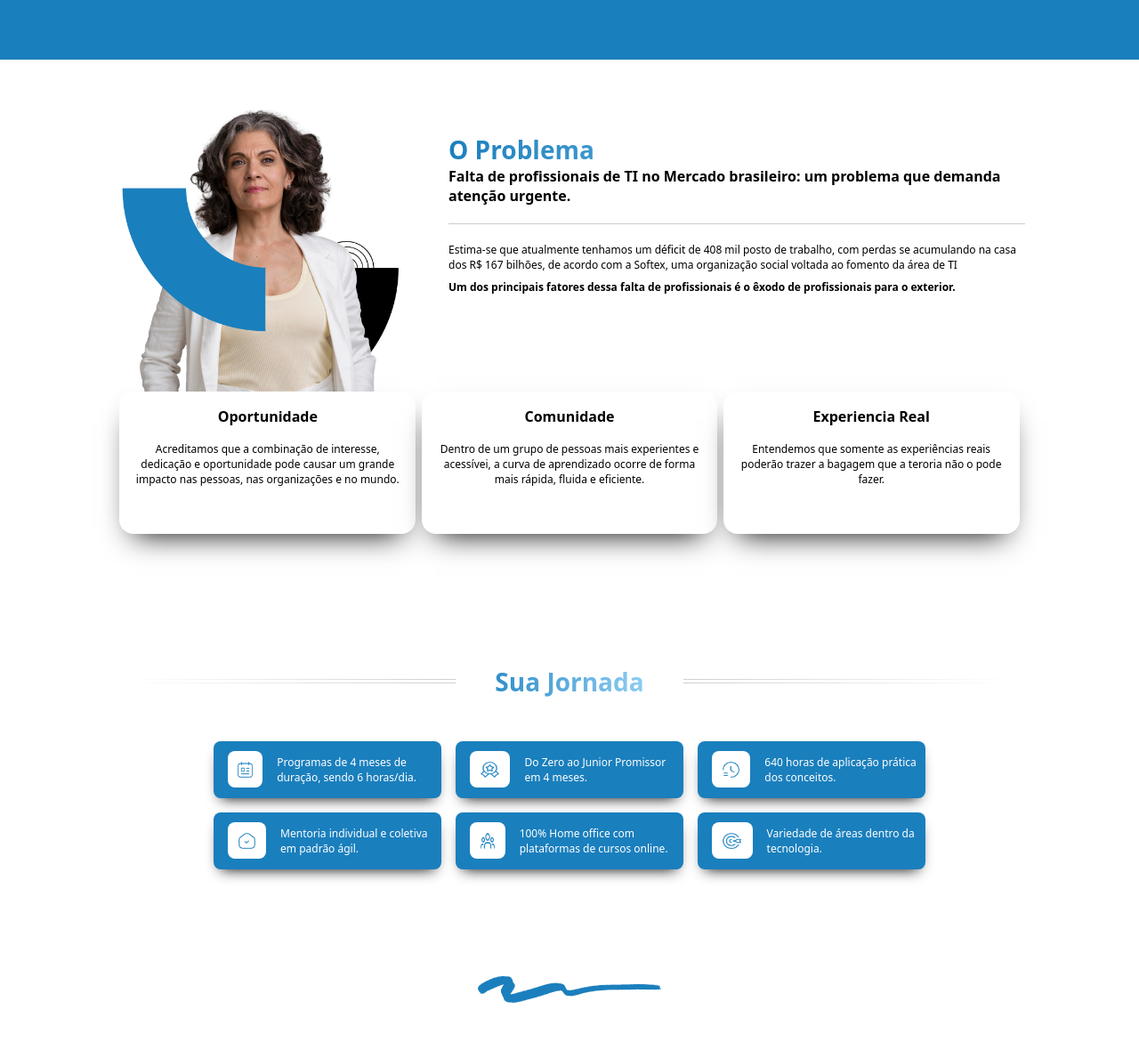
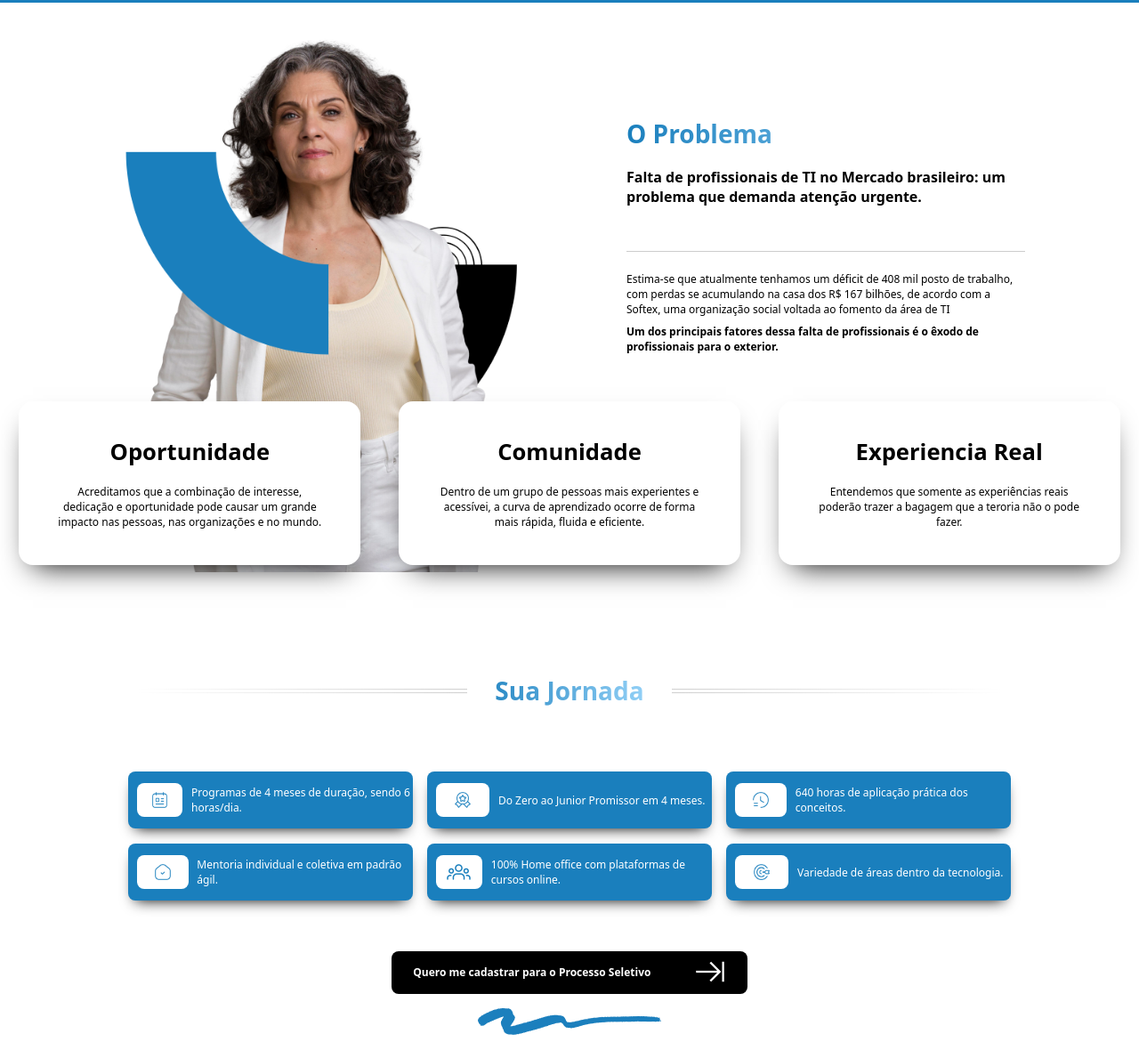
Before and after one commit to patrickluizdev/desafio-netuno-page, a plain HTML site: page index.html in a window 1280 px wide. Shown: the part 1295-2466 px from the top of the page at 89% size. Drawn offline with Linux system fonts and the light colour scheme; a web font is replaced by a local one.

Commit message:
Refactor: melhorias no codigo

```diff
--- a/assets/css/_button.scss
+++ b/assets/css/_button.scss
@@ -15,3 +15,22 @@
         color: $color-white;
     }
 }
+
+.btn-black{
+    border-radius: 1vh;
+    border-style: none;
+    background-color: $color-black;
+    font-weight: 700;
+    transition: all 900ms linear 0s;
+    font-size: 1.8vh;
+    &:hover {
+        background-color: $color-blue-l;
+        color: $color-black;
+        opacity: 0.9;
+        a{
+            text-decoration: none;
+            color: $color-black;
+        }
+    }
+
+}
--- a/assets/css/_card.scss
+++ b/assets/css/_card.scss
@@ -2,34 +2,44 @@
     display: flex;
     margin: auto;
     @extend .flexCenter;
+
     h2{
         text-transform: capitalize;
+        width: 100%;
+        font-size: 2vw;
+        text-align: center;
     }
     div{
         @extend .flexCenter;
-        justify-content: flex-start;
         flex-direction: column;
-        margin-left: 0.4vh;
-        margin-right: 0.4vh;
+        margin-left: 1%;
+        margin-right: 1%;
         background-color: $color-white;
-        width: 26vw;
-        height: 20vh;
+        width: 30%;
+        min-width: 25vw;
+        height: 60%;
+        min-height: 23vh;
         border-radius: 2vh;
         box-shadow: 0vh 2vh 4vh -2vh $color-black;
+        margin: auto;
         h2{
             padding-top: 5%;
         }
         p{
             padding: 5%;
             text-align: center;
+            max-width: 80%;
+            max-height: 90%;
+
         }
     }
 }
 
 .card-jornada{
     display: flex;
-    z-index: 1;
-    margin-top: 5vh;
+    margin-top: 5%;
+    //flex-wrap: wrap;
+    justify-content: center;
     .card-blue{
         display: flex;
         flex-direction: row;
@@ -37,22 +47,22 @@
         background-color: $color-blue;
         border-radius: 1vh;
         box-shadow: 0vh 1vh 2vh -1vh $color-black;
-        width: 32vh;
+        width: 25vw;
         height: 8vh;
         margin: 1vh;
-        margin-bottom: 2vh;
+        margin-bottom: 5%;
         div{
             background-color: $color-white;
-            margin: 1rem;
-            padding: 1vh;
+            margin: 3%;
+            padding: 2%;
             height: 40%;
             width: 15%;
             border-radius: 1vh;
             @extend .flexCenter;
         }
         img{
-            height: 70%;
-            width: 70%;
+            max-height: 70%;
+            max-width: 70%;
         }
         p{
             color: $color-white;
--- a/assets/css/_form.scss
+++ b/assets/css/_form.scss
@@ -126,13 +126,17 @@ form {
                 }
             }
             .boolean{
+                display: flex;
                 margin-top: 5%;
                 padding-bottom: 7%;
                 width: 100%;
                 flex-direction: row;
 
                 label{
+                    display: flex;
+                    flex-direction: row;
                     padding-right: 1vw;
+                    width: 15%;
                     input{
                         appearance: none;
                         width: 1rem;
@@ -141,7 +145,7 @@ form {
                         border-radius: 5%;
                         outline: none;
                         cursor: pointer;
-                        margin-right: 0;
+                        margin-right: 8%;
                         &:checked {
                             background-color: $color-white;
                         }
--- a/assets/css/_section.scss
+++ b/assets/css/_section.scss
@@ -1,93 +1,9 @@
 main{
     @extend .flexCenter;
     background-color: $color-blue;
-    max-width: 100%;
     flex-direction: column;
     p{
         font-weight: 540;
-    }
-
-    .span-white{
-        background-color: $color-white;
-        width: 100%;
-
-        .problema{
-            width: 80vw;
-            height: 100vh;
-            @extend .flexCenter;
-            flex-direction: column;
-            margin: auto;
-            margin-top: -15vh;
-
-            .intro-problema{
-                display: flex;
-                flex-direction: row;
-                margin: auto;
-                img{
-                    width: 40vh;
-                }
-                article{
-                    margin-top: 7vh;
-                    margin-left: 7vh;
-                    color: $color-black;
-                    h1{
-                        background: linear-gradient(to right, $color-blue, $color-blue-l);
-                        -webkit-background-clip: text;
-                        -webkit-text-fill-color: transparent;
-                        font-weight: 900;
-                    }
-                    h2{
-                        font-weight: 900;
-                    }
-                    div{
-                        width: 100%;
-                        height: 0.1vh;
-                        margin-top: 2.5vh;
-                        margin-bottom: 2.5vh;
-                        background-color: $color-black;
-                        opacity: .2;
-                    }
-                }
-            }
-            .card{
-                margin-top: -25%;
-            }
-        }
-
-        .jornada{
-            width: 80vw;
-            height: 60vh;
-            @extend .flexCenter;
-            justify-content: flex-start;
-            flex-direction: column;
-            margin: auto;
-            .top-jornada{
-                @extend .flexCenter;
-                h1{
-                    background: linear-gradient(to right, $color-blue, $color-blue-l );
-                    -webkit-background-clip: text;
-                    -webkit-text-fill-color: transparent;
-                    font-weight: 900;
-                    width: 20vw;
-                    text-align: center;
-                }
-                .inverter{
-                    transform: scaleX(-1);
-                }
-            }
-            .cadastro{
-                @extend .flexCenter;
-                justify-content: space-around;
-                margin-top: 5vh;
-                height: 6vh;
-                width: 50vw;
-                max-width: 50vh;
-            }
-            .vetor2{
-                margin-top: 2vh ;
-                align-items: flex-end;
-            }
-        }
     }
 
     .cadastro{
@@ -129,17 +45,30 @@ main{
     }
 
     .projeto{
-        width: 80vw;
+        width: 80%;
         height: 60vh;
         @extend .flexCenter;
         flex-direction: row;
-        margin: auto;
-        img{
-            width: 40vh;
+        flex-wrap: wrap;
+        margin-top: -5%;
+        justify-content: flex-start;
+        .img-dev{
+            position: relative;
+            left: 0;
+            top: 0;
+            width: 40%;
+            height: 60%;
+            background: url(../img/dev.png) no-repeat;
+            background-size: contain ;
         }
         .intro-projeto{
+            position: absolute;
+            right: 10%;
+
+            max-width: 40%;
+            min-width: 30%;
             flex-direction: column;
-            padding-left: 5vw;
+            padding-left: 5%;
             color: $color-white;
             h1{
                 color: $color-blue-l;
@@ -147,9 +76,109 @@ main{
         }
     }
 
+    .problema{
+        background-color: $color-white;
+        flex-direction: column;
+        height: 80vh;
+        margin: auto;
+        @extend .flexCenter;
+
+
+
+        .intro-problema{
+            width: 80%;
+            display: flex;
+            flex-direction: row;
+            @extend .flexCenter;
+            height: 80vh;
+            .woman{
+                position: relative;
+                left: 0%;
+                top: 0%;
+                width: 100%;
+                height: 100%;
+                background: url(../img/Container2.png) no-repeat;
+                background-size: contain ;
+            }
+            article{
+                display: flex;
+                flex-direction: column;
+                width: 40%;
+                min-width: 35vw;
+                height: 60%;
+                margin: auto;
+                h1{
+                    background: linear-gradient(to right, $color-blue, $color-blue-l);
+                    -webkit-background-clip: text;
+                    -webkit-text-fill-color: transparent;
+                    font-weight: 900;
+                    height: 15%;
+                }
+                h2{
+                    font-weight: 900;
+                    height: 15%;
+
+                }
+                div{
+                    width: 100%;
+                    height: 0.1vh;
+                    background-color: $color-black;
+                    opacity: .2;
+                    margin-top: 8%;
+                    margin-bottom: 5%;
+                }
+            }
+        }
+        .card{
+            position: relative;
+            margin-top: -15%;
+        }
+    }
+
+    .jornada{
+        background-color: $color-white;
+        width: 100%;
+        min-height: 80vh;
+        @extend .flexCenter;
+        justify-content: center;
+        flex-direction: column;
+        .top-jornada{
+            max-width: 60%;
+            @extend .flexCenter;
+            img{
+               // background-color: black;
+                width: 50%;
+            }
+            h1{
+                background: linear-gradient(to right, $color-blue, $color-blue-l );
+                -webkit-background-clip: text;
+                -webkit-text-fill-color: transparent;
+                font-weight: 900;
+                min-width: 30%;
+                text-align: center;
+            }
+            .inverter{
+                transform: scaleX(-1);
+            }
+        }
+        .btn-cadastro{
+            @extend .flexCenter;
+            justify-content: space-around;
+            margin-top: 5vh;
+            height: 6vh;
+            width: 50vw;
+            max-width: 50vh;
+            text-align: center;
+        }
+        .vetor2{
+            margin-top: 2vh ;
+            align-items: flex-end;
+        }
+    }
+
     .objetivos{
         width: 80vw;
-        height: 40vh;
+        height: 60vh;
         @extend .flexCenter;
         flex-direction: column;
         h1{
--- a/index.html
+++ b/index.html
@@ -38,7 +38,7 @@
                         </li>
                     </ul>
                 </nav>
-            <div class="btn button">
+            <div class="button btn-black">
                <a href="">
                 Processo Seletivo
                </a></div>
@@ -173,10 +173,12 @@
                             </div>
                             <div class="boolean">
                                 <label>
-                                    <input type="radio" name="resposta" value="sim"> Sim
+                                    <input type="radio" name="resposta" value="sim">
+                                    Sim
                                 </label>
                                 <label>
-                                    <input type="radio" name="resposta" value="nao"> Não
+                                    <input type="radio" name="resposta" value="nao">
+                                    Não
                                 </label>
                             </div>
                             <div class="mark"></div>
@@ -197,15 +199,14 @@
                     </form>
             </div>
 
-            <div class="vector">
+            <!-- <div class="vector">
 
-            </div>
+            </div> -->
 
         </section>
 
         <section class="projeto">
             <div class="img-dev">
-                <img class="dev" src="assets/img/dev.png" alt="dev">
             </div>
             <div class="intro-projeto">
                 <h1>O Projeto</h1>
@@ -224,11 +225,9 @@
             </div>
         </section>
 
-        <div class="span-white">
         <section class="problema">
             <div class="intro-problema">
-                    <div>
-                        <img class="woman" src="assets/img/Container2.png" alt="woman">
+                <div class="woman">
                 </div>
                 <article>
                     <h1>O Problema</h1>
@@ -308,7 +307,7 @@
                     </div>
                 </div>
             </div>
-                <div class="btn cadastro">
+            <div class="btn-black btn-cadastro">
                     <a href="">
                     Quero me cadastrar para o Processo Seletivo
                     </a>
@@ -319,7 +318,10 @@
             </div>
 
         </section>
-        </div>
+
+        <!-- <div class="span-white">
+
+        </div> -->
 
         <section class="objetivos">
 
@@ -343,12 +345,11 @@
             </div>
 
         </section>
-    </main>
 
         <footer>
             <div class="span-black">
                 <div class="soc">
-                <img src="assets/img/logo/logo+slogan.png" alt="">
+                    <img class="logo-slogan"src="assets/img/logo/logo+slogan.png" alt="">
                     <ul>
                         <li>
                             <a href=""target="_blank">
@@ -372,7 +373,7 @@
                     <a href=""> Processo Seletivo</a>
                 </div>
 
-            <div>
+                <div class="nav">
                     <ul>
                         <li>
                             <a href="#">O Projeto</a>
@@ -396,5 +397,8 @@
                 </div>
             </div>
         </footer>
+    </main>
+
+
 </body>
 </html>
```
Also changed, not shown: assets/css/_footer.scss (+6 -1 lines), assets/css/_header.scss (+18 -2 lines), assets/css/main.css, 1 other file. Lines whose indentation alone changed are shown as unchanged.
